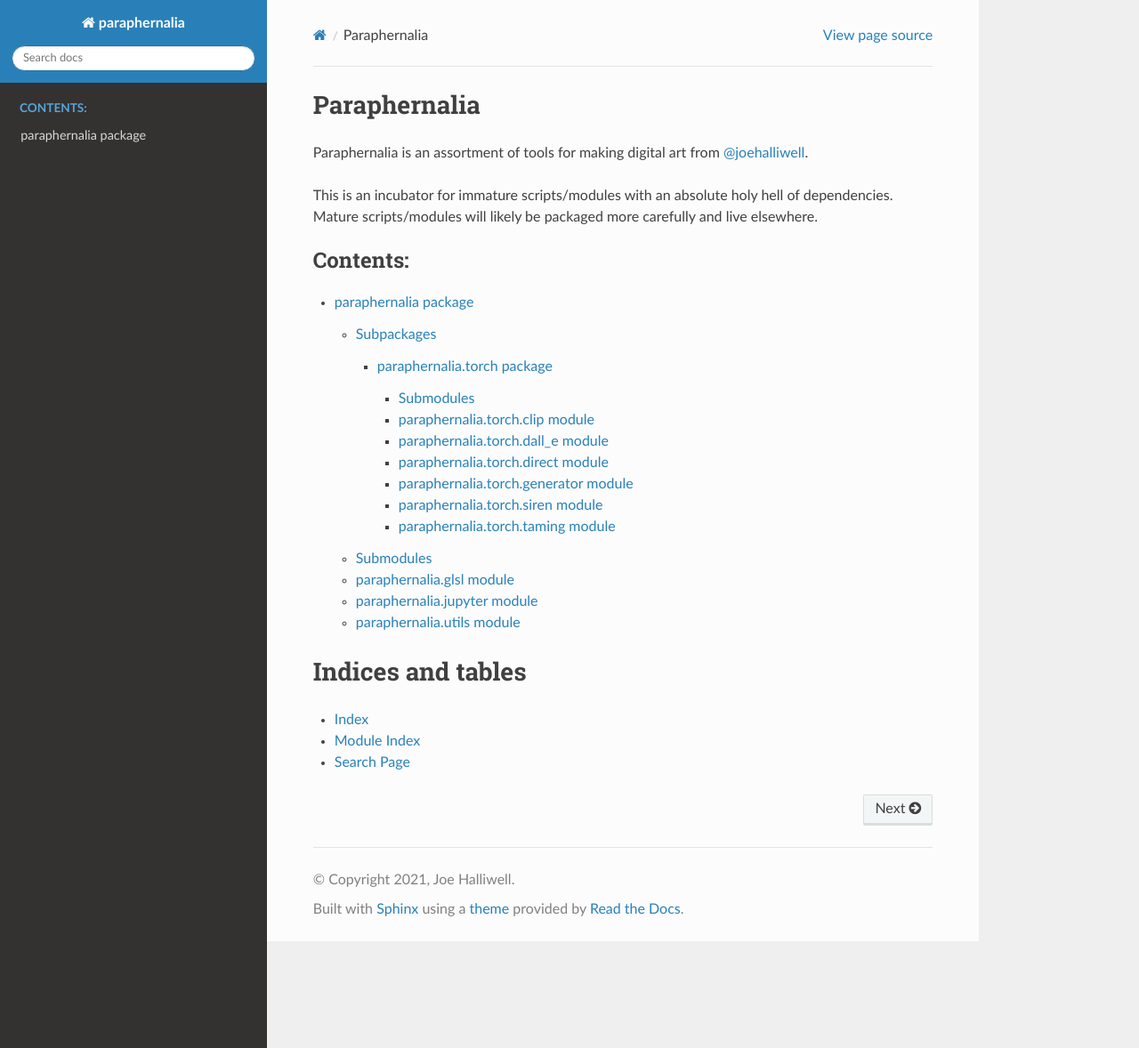
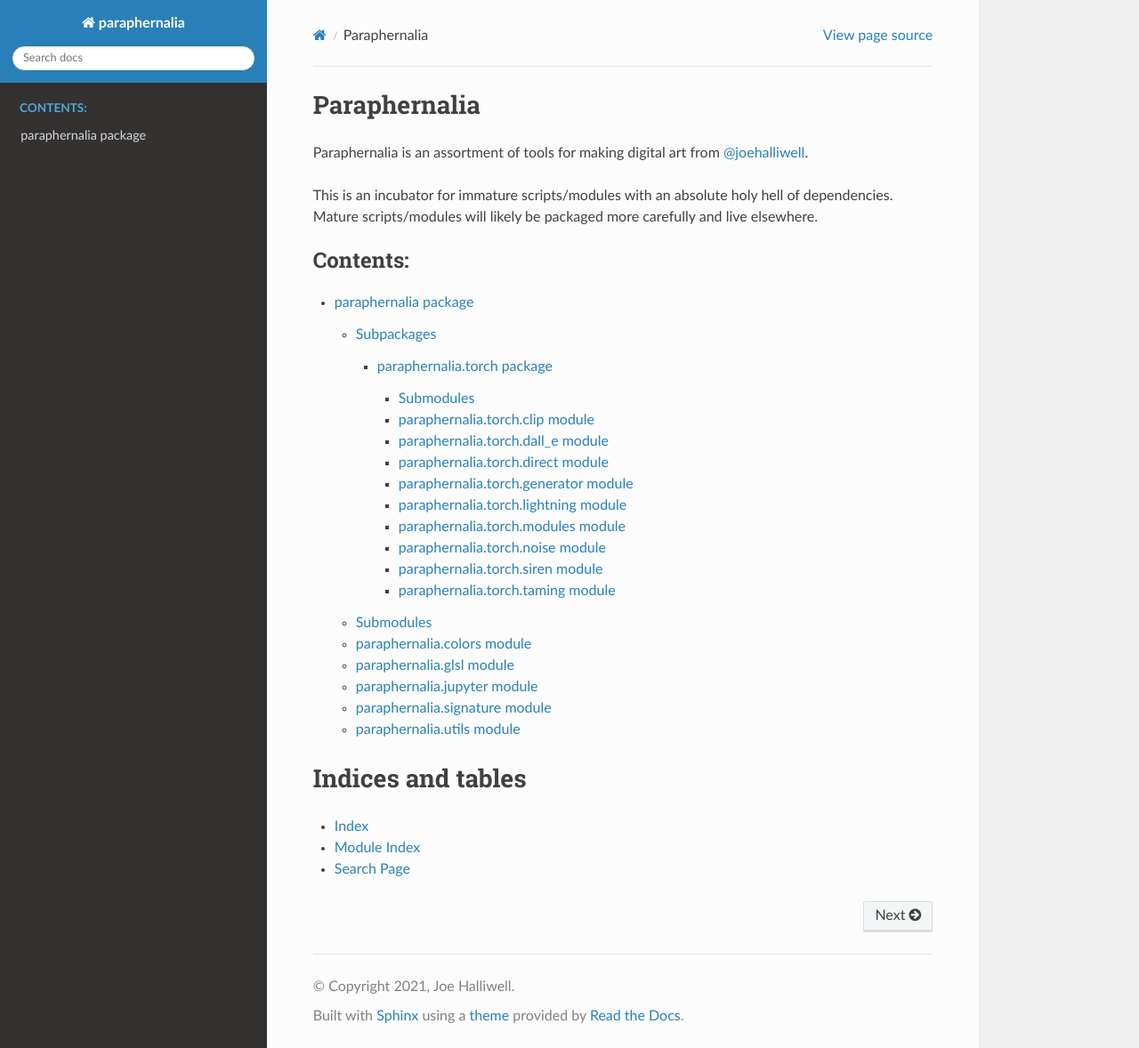
Before and after one commit to joehalliwell/paraphernalia, a Sphinx documentation site: the page built from docs/source/index.rst, in a window 1280 px wide and 1178 px high. Shown: the whole window at 89% size. Built offline with Sphinx 7.4.7 and the Read the Docs theme 2.0.0, drawn with Linux system fonts in a browser that asks for light colours.

Commit message:
Add new modules to documentation

```diff
--- a/docs/source/paraphernalia.rst
+++ b/docs/source/paraphernalia.rst
@@ -17,6 +17,14 @@ Subpackages
 Submodules
 ----------
 
+paraphernalia.colors module
+---------------------------
+
+.. automodule:: paraphernalia.colors
+   :members:
+   :undoc-members:
+   :show-inheritance:
+
 paraphernalia.glsl module
 -------------------------
 
@@ -33,6 +41,14 @@ paraphernalia.jupyter module
    :undoc-members:
    :show-inheritance:
 
+paraphernalia.signature module
+------------------------------
+
+.. automodule:: paraphernalia.signature
+   :members:
+   :undoc-members:
+   :show-inheritance:
+
 paraphernalia.utils module
 --------------------------
 
--- a/docs/source/paraphernalia.torch.rst
+++ b/docs/source/paraphernalia.torch.rst
@@ -41,6 +41,30 @@ paraphernalia.torch.generator module
    :undoc-members:
    :show-inheritance:
 
+paraphernalia.torch.lightning module
+------------------------------------
+
+.. automodule:: paraphernalia.torch.lightning
+   :members:
+   :undoc-members:
+   :show-inheritance:
+
+paraphernalia.torch.modules module
+----------------------------------
+
+.. automodule:: paraphernalia.torch.modules
+   :members:
+   :undoc-members:
+   :show-inheritance:
+
+paraphernalia.torch.noise module
+--------------------------------
+
+.. automodule:: paraphernalia.torch.noise
+   :members:
+   :undoc-members:
+   :show-inheritance:
+
 paraphernalia.torch.siren module
 --------------------------------
 
```
Also changed, not shown: 1 other file.
